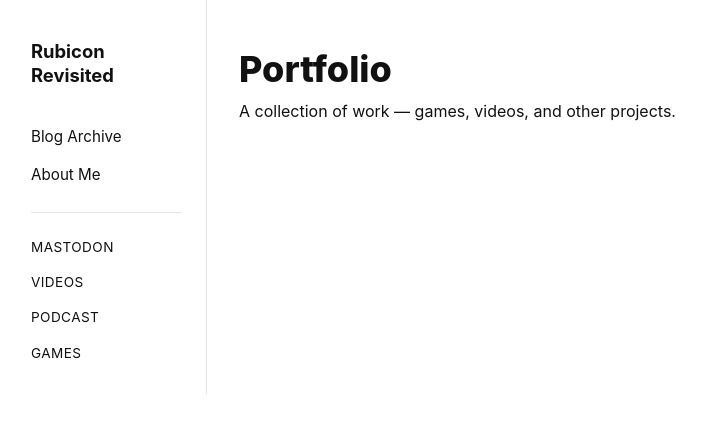
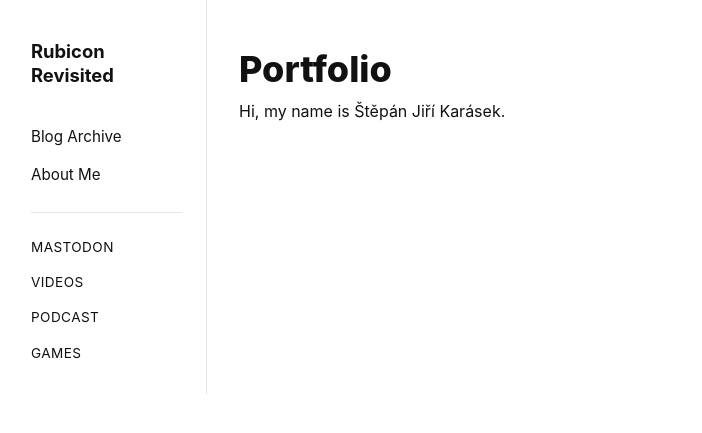
Before and after one commit to StepanJiri/stepankarasek.github.io, a Jekyll site: the page built from portfolio.md, in a window 1280 px wide. Shown: the top 433 px of the page, without its empty margins (153-855 px from the left). Built offline with Jekyll 4.4.1, drawn with Linux system fonts in a browser that asks for light colours.

Commit message:
Update portfolio.md

```diff
--- a/portfolio.md
+++ b/portfolio.md
@@ -5,5 +5,4 @@ permalink: /portfolio/
 ---
 
 # Portfolio
-
-A collection of work — games, videos, and other projects.
+Hi, my name is Štěpán Jiří Karásek.
```
